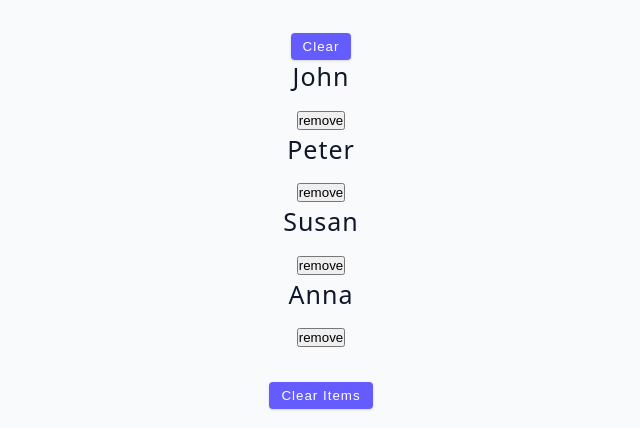
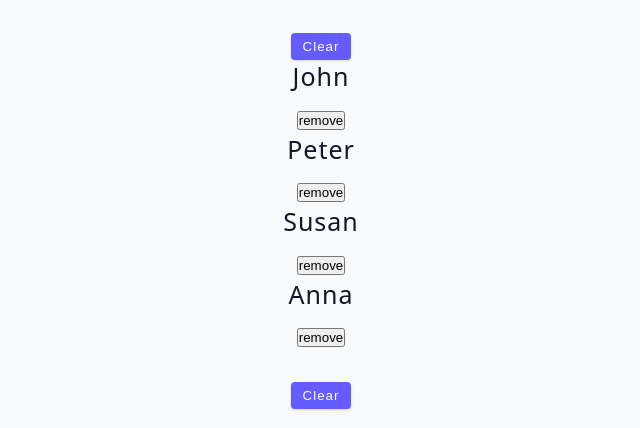
Before and after one commit to isnendyankp/advancedreact, a React (Vite) app: page / in a window 1280 px wide. Shown: the part 369-797 px from the top of the page, without its empty margins (319-959 px from the left). Built offline with nearby package versions, Linux system fonts and the light colour scheme.

Commit message:
S6-145: use conditional rendering to toggle

```diff
--- a/src/tutorial/10-useReducer/starter/01-useReducer.jsx
+++ b/src/tutorial/10-useReducer/starter/01-useReducer.jsx
@@ -28,13 +28,23 @@ const ReducerBasics = () => {
           </div>
         );
       })}
-      <button
-        className="btn"
-        style={{ marginTop: '2rem' }}
-        onClick={() => setPeople([])}
-      >
-        clear items
-      </button>
+      {people.length < 1 ? (
+        <button
+          className="btn"
+          style={{ marginTop: '2rem' }}
+          onClick={resetList}
+        >
+          reset
+        </button>
+      ) : (
+        <button
+          className="btn"
+          style={{ marginTop: '2rem' }}
+          onClick={clearList}
+        >
+          clear
+        </button>
+      )}
     </div>
   );
 };
```
